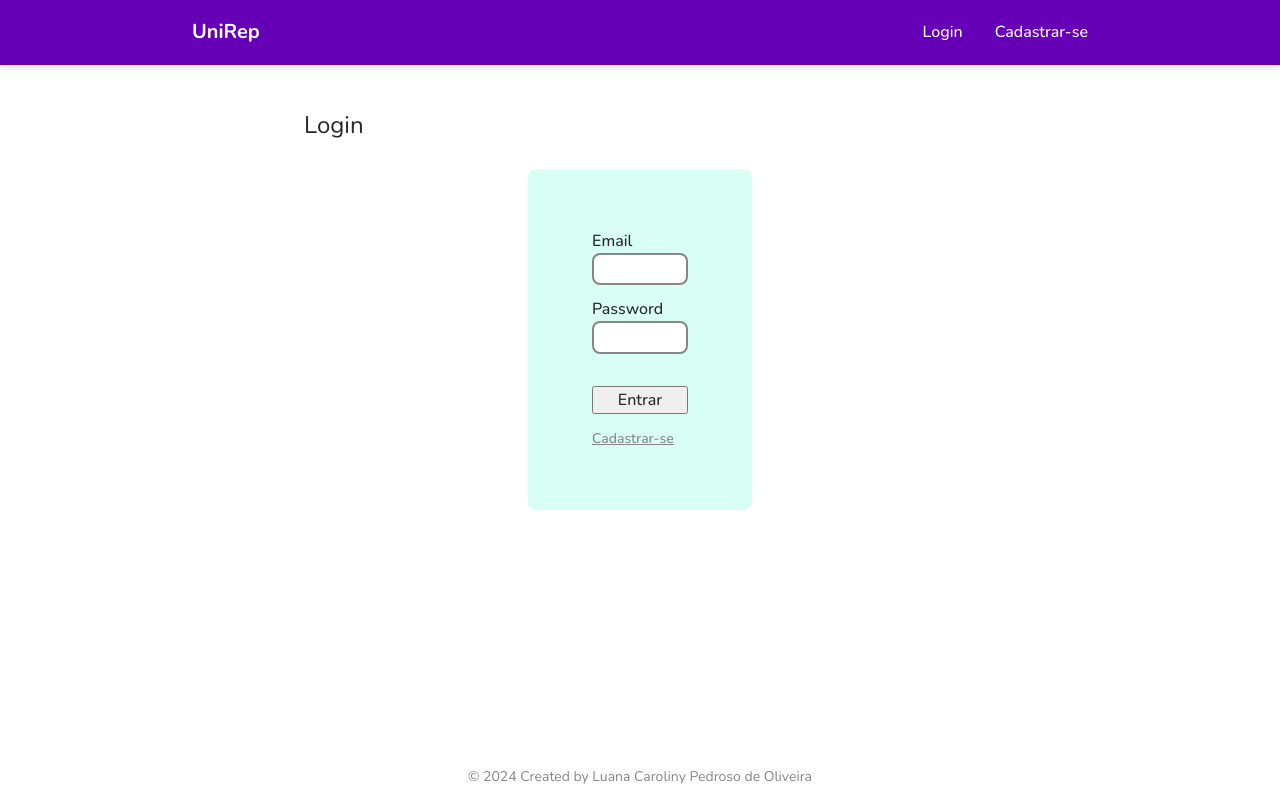
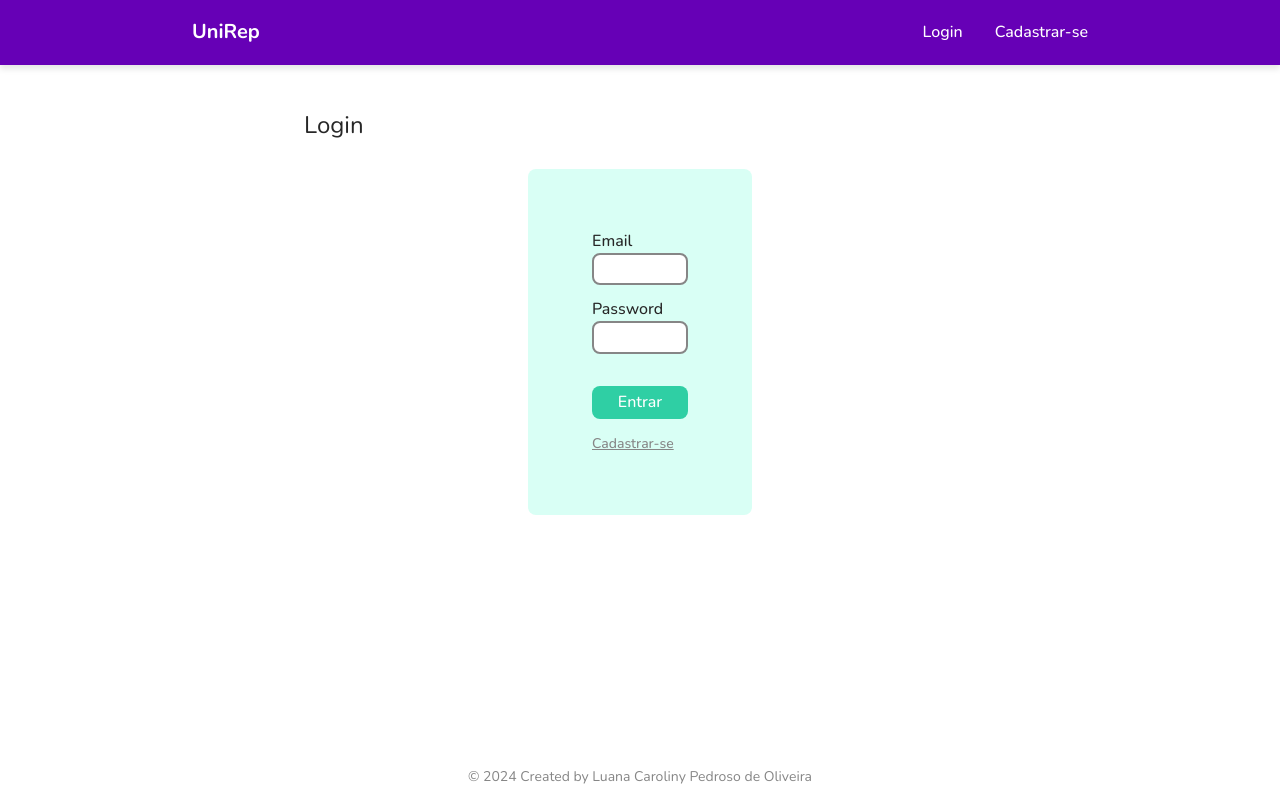
Before and after one commit to luacarol/unirep, a React (Create React App) app in the folder unirep_frontend/: page /login in a window 1280 px wide. Built offline with nearby package versions, Linux system fonts and the light colour scheme.

Commit message:
Label button created

```diff
--- /dev/null
+++ b/unirep_frontend/src/components/Buttons/LabelButton/LabelButton.jsx
@@ -0,0 +1,11 @@
+import styles from "./LabelButton.module.css";
+
+const LabelButton = ({ label }) => {
+    return (
+        <button className={styles["icon-label_button"]}>
+            <label className={`section ${styles.label}`}>{label}</label>
+        </button>
+    )
+}
+
+export default LabelButton;
--- /dev/null
+++ b/unirep_frontend/src/components/Buttons/LabelButton/LabelButton.module.css
@@ -0,0 +1,18 @@
+.icon-label_button {
+    padding: 0.35rem;
+    border-radius: 0.5rem;
+    background-color: var(--cyan);
+    box-sizing: border-box;
+    border: none;
+    cursor: pointer;
+    transition: background-color 0.3s ease;
+}
+
+.icon-label_button .label {
+    color: var(--white);
+    cursor: pointer;
+}
+
+.icon-label_button:hover {
+    background-color: var(--purple);
+}
--- a/unirep_frontend/src/components/Input/Input.module.css
+++ b/unirep_frontend/src/components/Input/Input.module.css
@@ -23,22 +23,3 @@
     outline: none;
     box-shadow: 0 0 5px rgba(0, 123, 255, 0.5);
 }
-
-.icon-label_button {
-    padding: 0.35rem;
-    border-radius: 0.5rem;
-    background-color: var(--cyan);
-    box-sizing: border-box;
-    border: none;
-    cursor: pointer;
-    transition: background-color 0.3s ease;
-}
-
-.icon-label_button .label {
-    color: var(--white);
-    cursor: pointer;
-}
-
-.icon-label_button:hover {
-    background-color: var(--purple);
-}
--- a/unirep_frontend/src/pages/Login/Login.jsx
+++ b/unirep_frontend/src/pages/Login/Login.jsx
@@ -1,3 +1,4 @@
+import LabelButton from "../../components/Buttons/LabelButton/LabelButton";
 import Input from "../../components/Input/Input";
 import styles from "./Login.module.css";
 
@@ -13,7 +14,7 @@ const Login = () => {
                     <Input id="password" label="Password" type="password" />
                 </div>
 
-                <button className={styles["icon-label_button"]}><label className={`section ${styles.label}`}>Entrar</label></button>
+                <LabelButton label="Entrar" />
 
                 <div className={styles.register_section}>
                     <a className={`label link ${styles.link}`} href="/register">Cadastrar-se</a>
```
